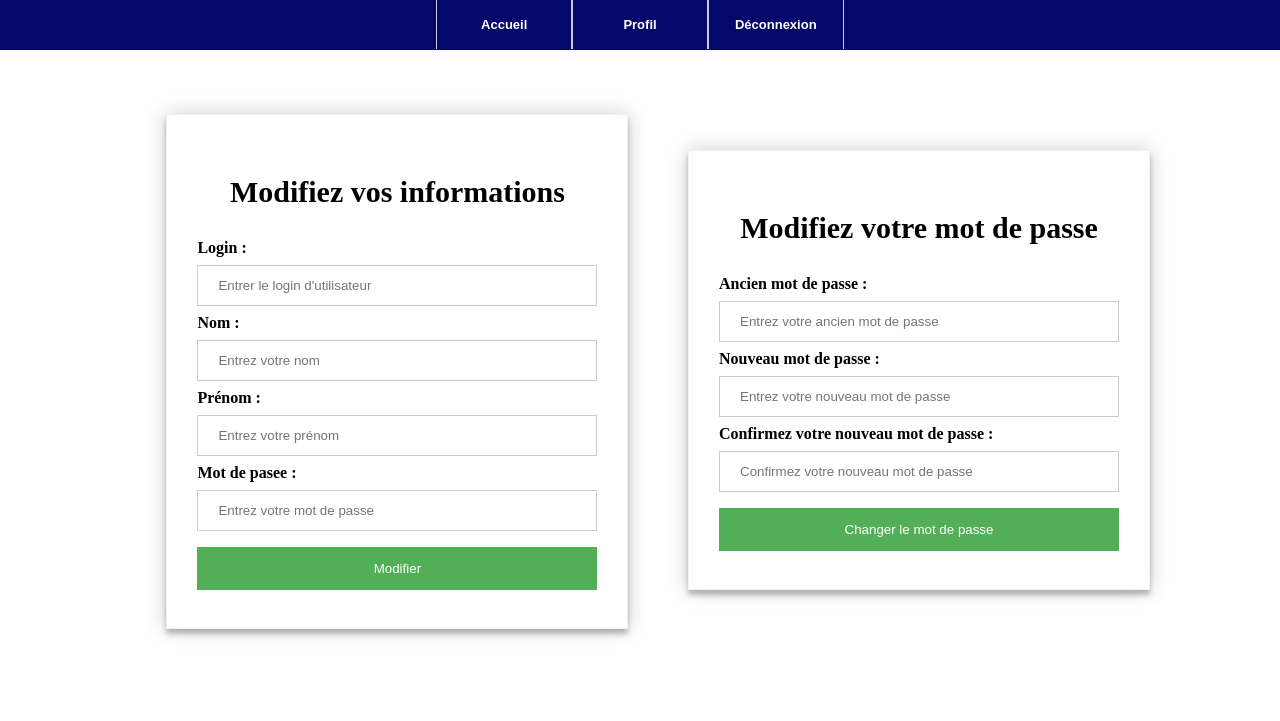
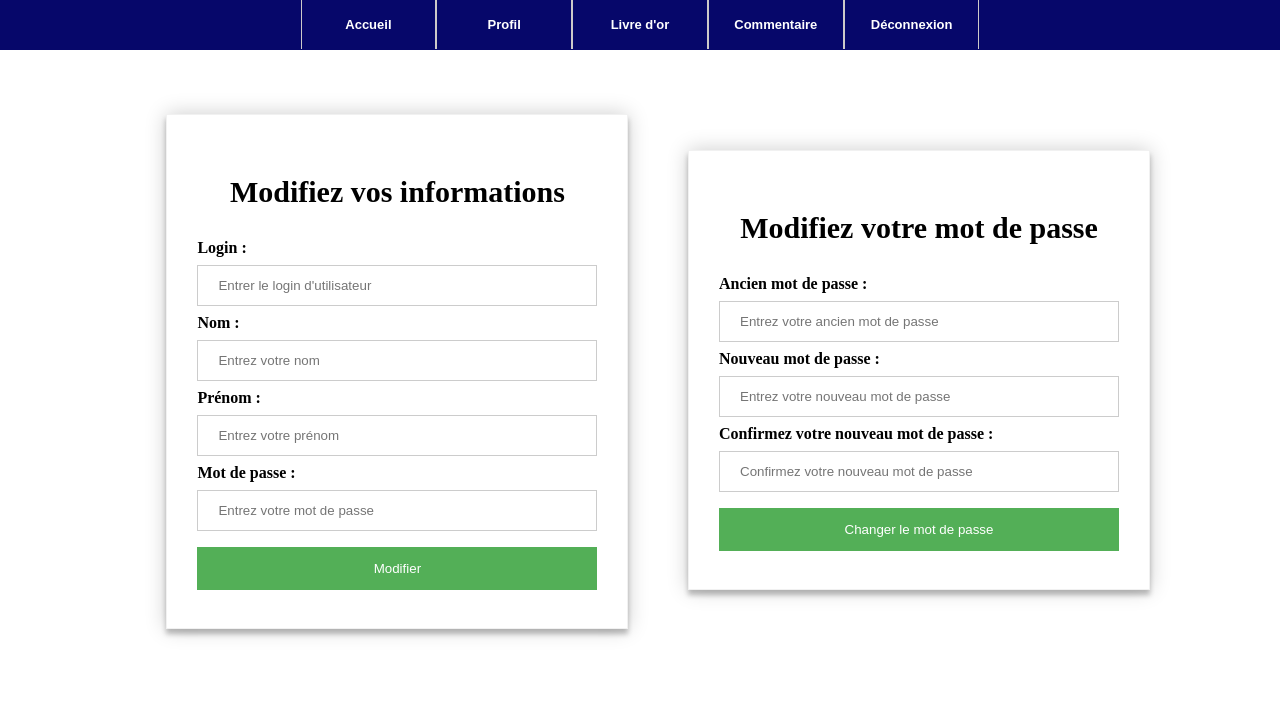
Before and after one commit to jean-christophe-dumenil/module-connexion, a PHP site: page /profil.php in a window 1280 px wide. Shown: the top 721 px of the page. Run offline with PHP 8.4, Linux system fonts and the light colour scheme; a user stored in the database is signed in.

Commit message:
modification header

```diff
--- a/header.php
+++ b/header.php
@@ -2,8 +2,6 @@
     session_start();
 ?>
 <header>
-
-
             <!-- tester si l'utilisateur est connecté -->
             <?php
 
@@ -16,18 +14,15 @@
 
                 else if (isset($_SESSION['login'])) {
                     $user = $_SESSION['login'];
+                    $id = $_SESSION['id'];
                     // afficher les liens menus correspondants à la session
                     ?>
                     <nav id="wrap">
                         <ul class="navbar">
                             <li><a href="index.php"></i>Accueil</a></li>
                             <li><a href="profil.php"></i>Profil</a></li>
-
-                        <?php
-                            if($user == 'admin'){ // si l'utilisateur est admin il peut accéder à la page admin
-                                ?>
-                            <li><a href="admin.php"></i>Admin</a></li>
-                            <?php } ?>
+                            <li><a href="livre-or.php"></i>Livre d'or</a></li>
+                            <li><a href="commentaire.php"></i>Commentaire</a></li>
 
 
                             <li><a href="index.php?deconnexion=true">Déconnexion</a></li>
@@ -39,8 +34,7 @@
                     <nav id="wrap">
                         <ul class="navbar">
                             <li><a href="index.php"></i>Accueil</a></li>
-                            <li><a href="connexion.php">Connexion</a></li>
-                            <li><a href="inscription.php">Inscription</a></li>
+                            <li><a href="livre-or.php"></i>Livre d'or</a></li>
                         </ul>
                     </nav>
                     <?php
--- a/profil.php
+++ b/profil.php
@@ -44,7 +44,7 @@
                         <label><b>Prénom :</b></label>
                         <input type="text" name="prenom" id="prenom"  placeholder="Entrez votre prénom" required>
 
-                        <label><b>Mot de pasee :</b></label>
+                        <label><b>Mot de passe :</b></label>
                         <input type="password" name="password" id="password" placeholder="Entrez votre mot de passe" required>
 
                         <input type="submit" value="Modifier">
```
Also changed, not shown: verification.php (+10 -6 lines).
